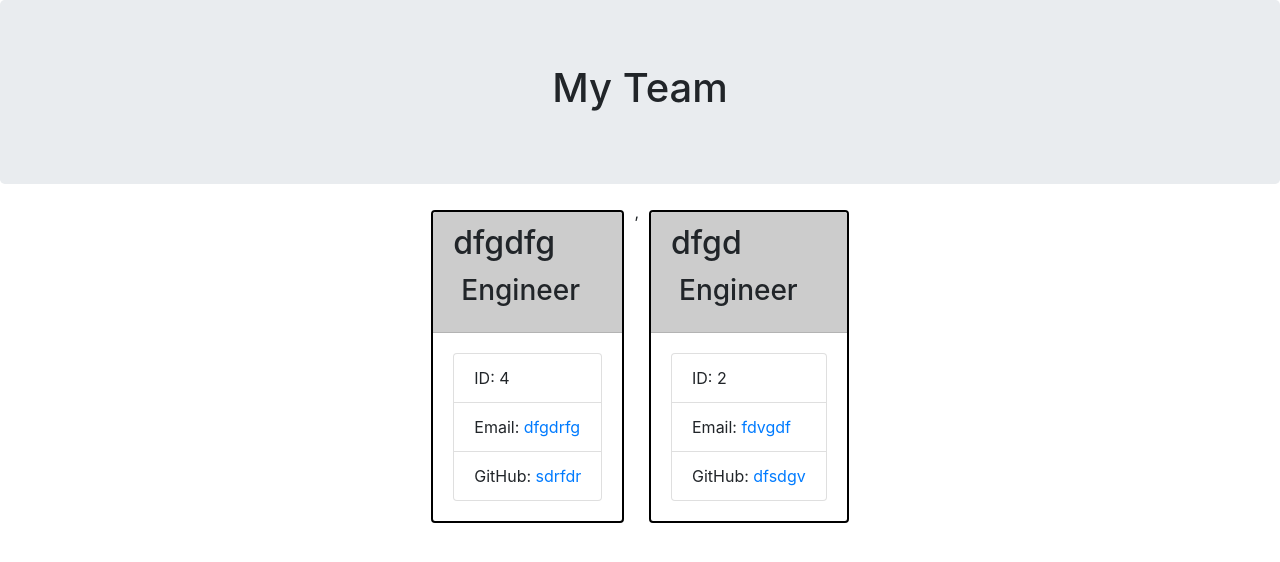
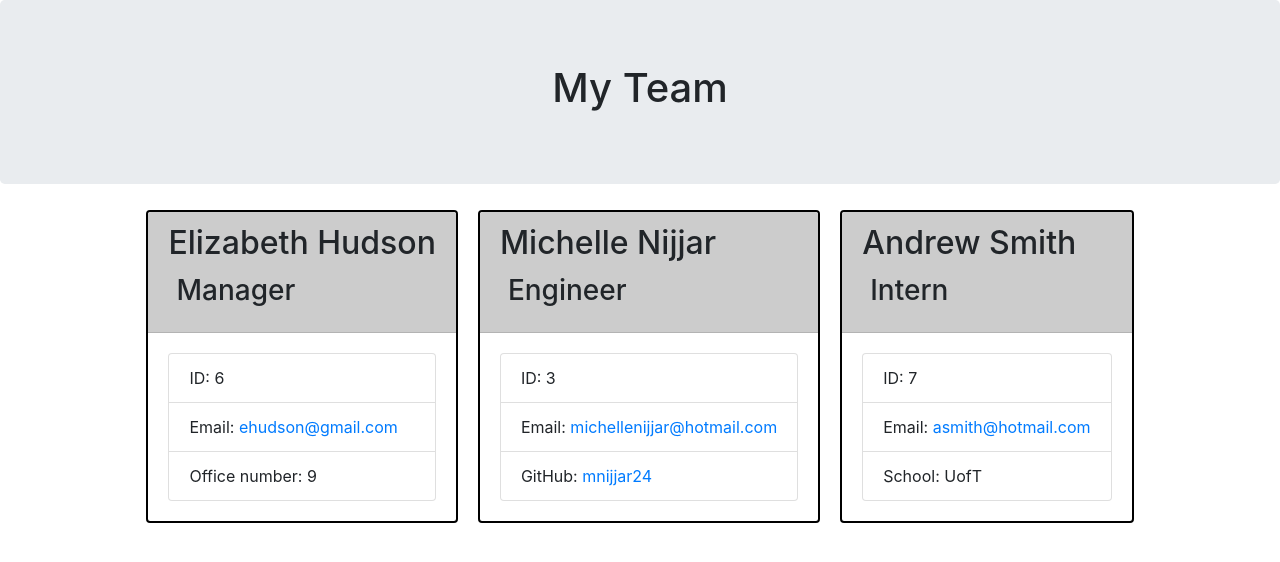
Before and after one commit to mnijjar24/team-profile-generator, a website: page output/team.html in a window 1280 px wide. Drawn offline with nearby package versions, Linux system fonts and the light colour scheme.

Commit message:
added screenshots to readme

```diff
--- a/output/team.html
+++ b/output/team.html
@@ -19,26 +19,38 @@
             <div class="team-area col-12 d-flex justify-content-center">
                 <div class="card employee-card" style="margin: 10px; border: 2px black solid">
     <div class="card-header" style="background-color: rgb(204, 204, 204)">
-        <h2 class="card-title">dfgdfg</h2>
+        <h2 class="card-title">Elizabeth Hudson</h2>
+        <h3 class="card-title"><i class="fas fa-mug-hot mr-2"></i>Manager</h3>
+    </div>
+    <div class="card-body">
+        <ul class="list-group">
+            <li class="list-group-item">ID: 6</li>
+            <li class="list-group-item">Email: <a href="mailto:ehudson@gmail.com">ehudson@gmail.com</a></li>
+            <li class="list-group-item">Office number: 9</li>
+        </ul>
+    </div>
+</div><div class="card employee-card" style="margin: 10px; border: 2px black solid">
+    <div class="card-header" style="background-color: rgb(204, 204, 204)">
+        <h2 class="card-title">Michelle Nijjar</h2>
         <h3 class="card-title"><i class="fas fa-glasses mr-2"></i>Engineer</h3>
     </div>
     <div class="card-body">
         <ul class="list-group">
-            <li class="list-group-item">ID: 4</li>
-            <li class="list-group-item">Email: <a href="mailto:dfgdrfg">dfgdrfg</a></li>
-            <li class="list-group-item">GitHub: <a href="https://github.com/sdrfdr" target="_blank" rel="noopener noreferrer">sdrfdr</a></li>
+            <li class="list-group-item">ID: 3</li>
+            <li class="list-group-item">Email: <a href="mailto:michellenijjar@hotmail.com">michellenijjar@hotmail.com</a></li>
+            <li class="list-group-item">GitHub: <a href="https://github.com/mnijjar24" target="_blank" rel="noopener noreferrer">mnijjar24</a></li>
         </ul>
     </div>
-</div>,<div class="card employee-card" style="margin: 10px; border: 2px black solid">
+</div><div class="card employee-card" style="margin: 10px; border: 2px black solid">
     <div class="card-header" style="background-color: rgb(204, 204, 204)">
-        <h2 class="card-title">dfgd</h2>
-        <h3 class="card-title"><i class="fas fa-glasses mr-2"></i>Engineer</h3>
+        <h2 class="card-title">Andrew Smith</h2>
+        <h3 class="card-title"><i class="fas fa-user-graduate mr-2"></i>Intern</h3>
     </div>
     <div class="card-body">
         <ul class="list-group">
-            <li class="list-group-item">ID: 2</li>
-            <li class="list-group-item">Email: <a href="mailto:fdvgdf">fdvgdf</a></li>
-            <li class="list-group-item">GitHub: <a href="https://github.com/dfsdgv" target="_blank" rel="noopener noreferrer">dfsdgv</a></li>
+            <li class="list-group-item">ID: 7</li>
+            <li class="list-group-item">Email: <a href="mailto:asmith@hotmail.com">asmith@hotmail.com</a></li>
+            <li class="list-group-item">School: UofT</li>
         </ul>
     </div>
 </div>
```
Also changed, not shown: README.md.
